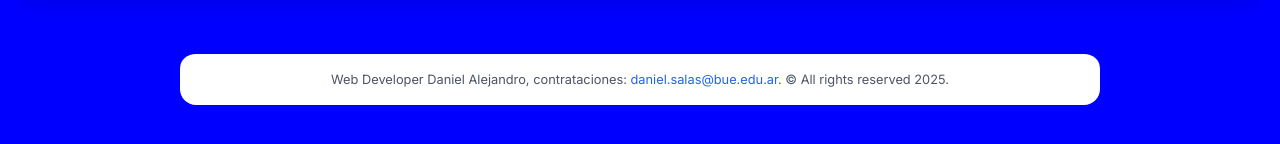
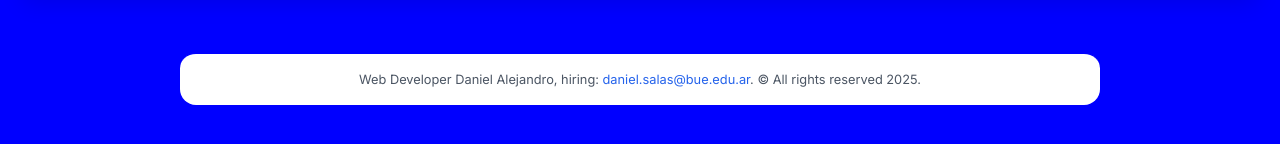
Before and after one commit to d-alejandro-salas/choice, a plain HTML site: page index.html in a window 1280 px wide. Shown: the part 622-766 px from the top of the page. Drawn offline with nearby package versions, Linux system fonts and the light colour scheme.

Commit message:
Update index.html
mejorado footer

```diff
--- a/index.html
+++ b/index.html
@@ -336,7 +336,7 @@
   <!-- Developer Footer -->
   <footer class="dev-footer">
     <p>
-      Web Developer Daniel Alejandro, contrataciones:
+      Web Developer Daniel Alejandro, hiring:
       <a href="mailto:daniel.salas@bue.edu.ar" class="text-blue-600 hover:underline">daniel.salas@bue.edu.ar</a>.
       © All rights reserved <span id="yearPlaceholder"></span>.
     </p>
```
